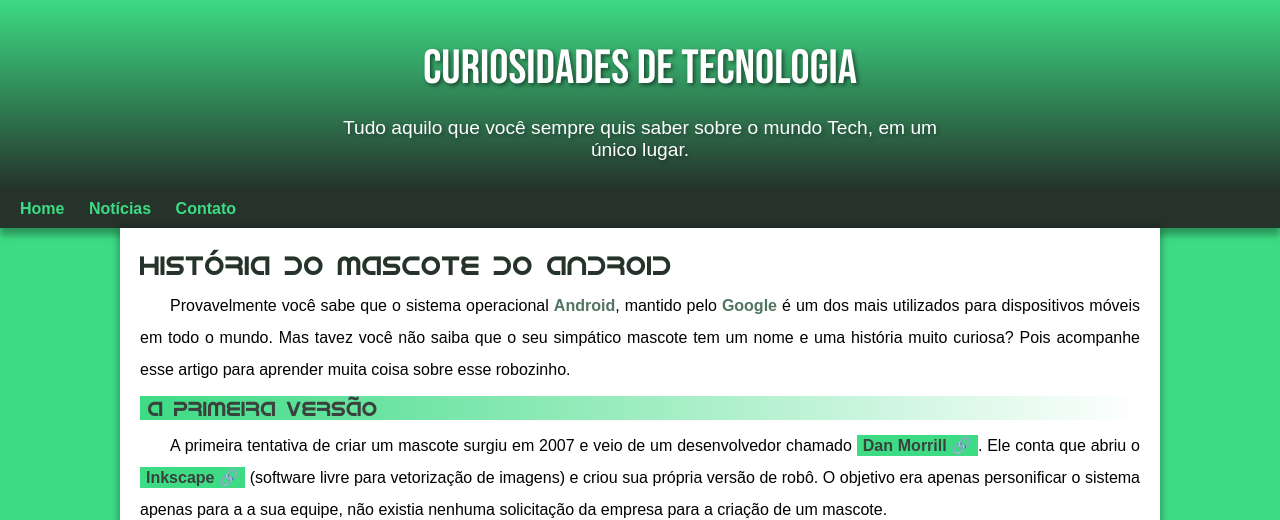
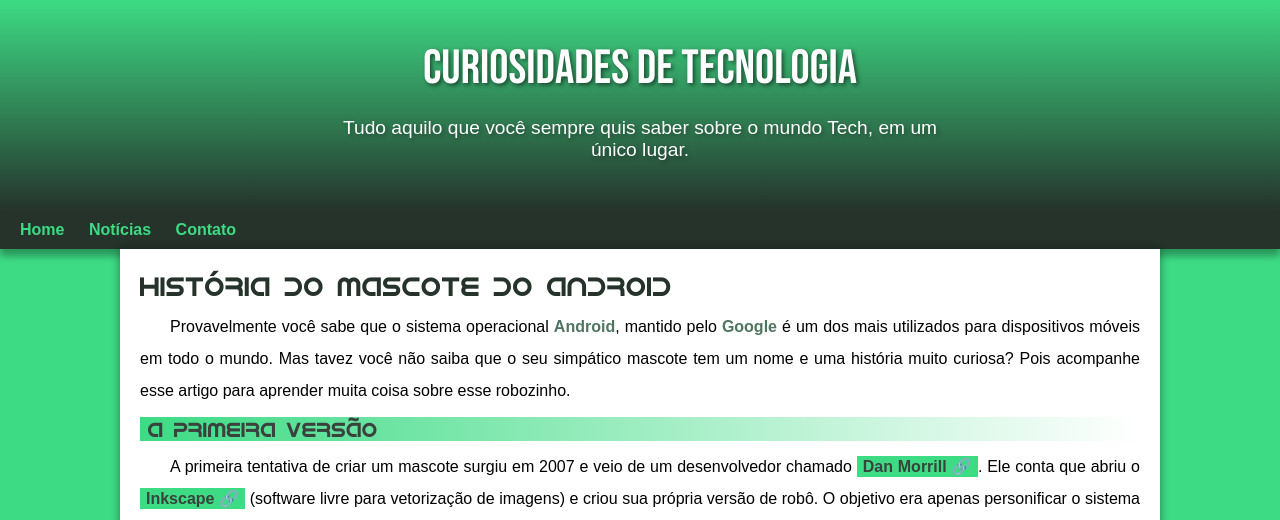
Before and after one commit to gilbertobragga/projeto-android, a plain HTML site: page index.html in a window 1280 px wide. Shown: the top 520 px of the page. Drawn offline with Linux system fonts and the light colour scheme.

Commit message:
Update style.css

```diff
--- a/style/style.css
+++ b/style/style.css
@@ -40,19 +40,19 @@ header > h1 {
     font-family: var(--fonte-destaque);
     font-size: 3em;
     font-weight: normal;
-    padding-bottom: 20px;
+    margin-bottom: 20px;
     text-shadow: 2px 2px 4px rgba(0, 0, 0, 0.541)
 }
 
 header > p {
-    color: white;
     font-family: var(--fonte-padrao);
     font-size: 1.2em;
+    color: white;
     max-width: 600px;
     padding-right: 10px;
     padding-left: 10px;
     margin: auto;
-    padding-bottom: 20px;
+    padding-bottom: 50px;
     text-shadow: 2px 2px 4px rgba(0, 0, 0, 0.322)
 }
 
```
